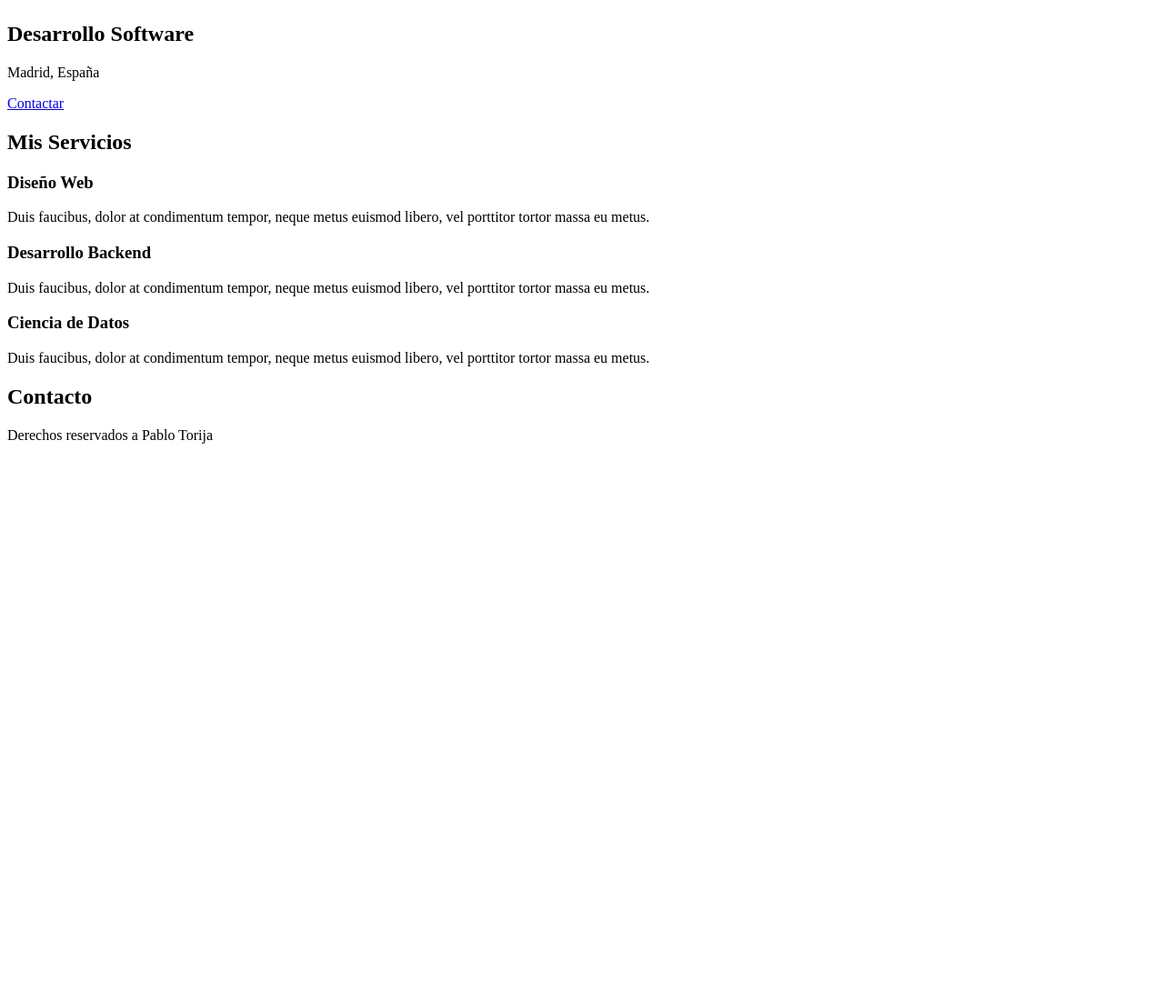
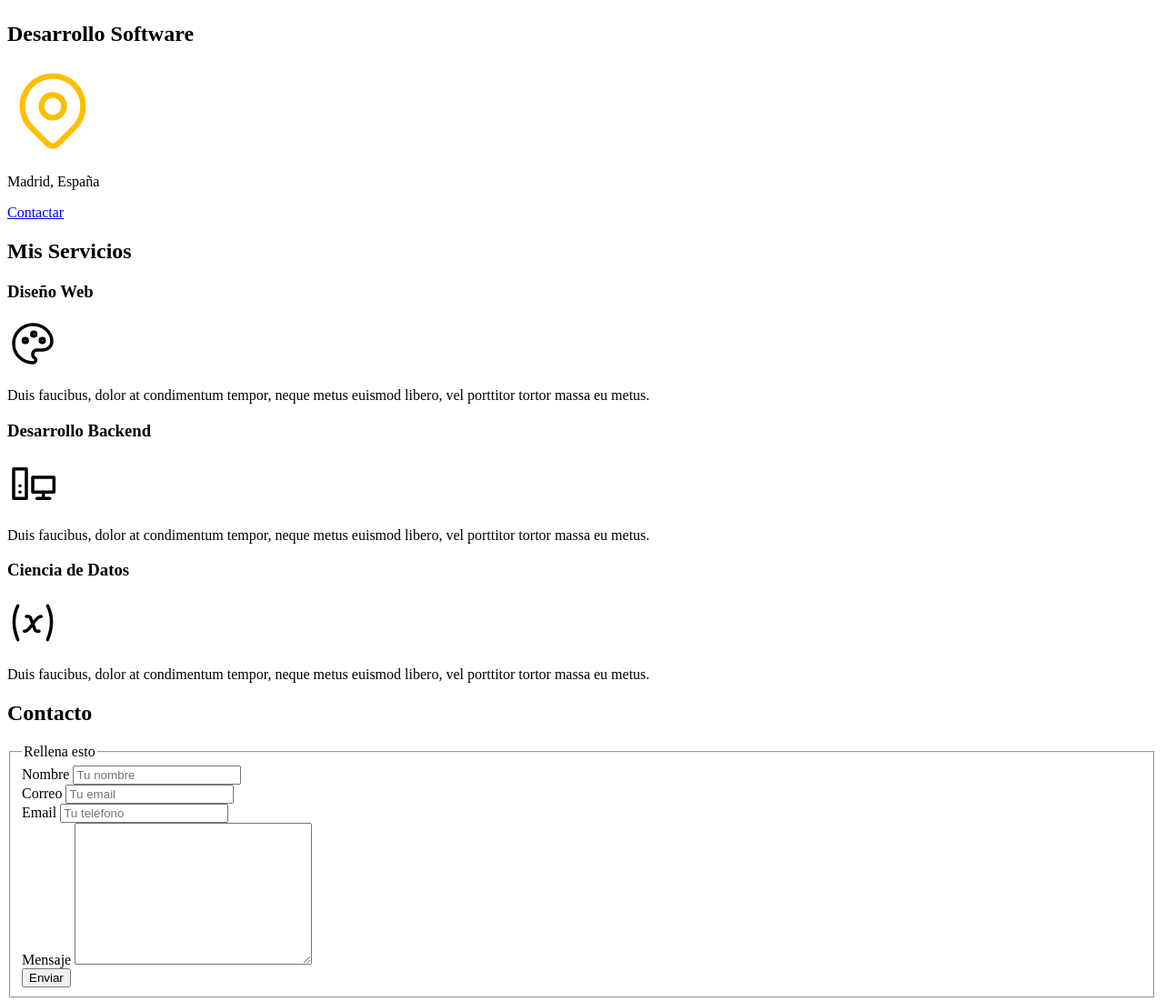
Before and after one commit to ptorija/Portfolio, a plain HTML site: page index.html in a window 1280 px wide. Shown: the part 954-2055 px from the top of the page at 91% size. Before the commit the page ends 1458 px from the top, so only its background shows below. Drawn offline with Linux system fonts and the light colour scheme.

Commit message:
html terminado

```diff
--- a/index.html
+++ b/index.html
@@ -17,11 +17,31 @@
       <a href="#">Clientes</a>
       <a href="#">Contacto</a>
 
-        <img src="hero.jpg">
+      <img src="img/hero.jpg" />
     </nav>
 
     <section>
       <h2>Desarrollo Software</h2>
+
+      <svg
+        xmlns="http://www.w3.org/2000/svg"
+        class="icon icon-tabler icon-tabler-map-pin"
+        width="100"
+        height="100"
+        viewBox="0 0 24 24"
+        stroke-width="1.5"
+        stroke="#ffbf00"
+        fill="none"
+        stroke-linecap="round"
+        stroke-linejoin="round"
+      >
+        <path stroke="none" d="M0 0h24v24H0z" fill="none" />
+        <path d="M9 11a3 3 0 1 0 6 0a3 3 0 0 0 -6 0" />
+        <path
+          d="M17.657 16.657l-4.243 4.243a2 2 0 0 1 -2.827 0l-4.244 -4.243a8 8 0 1 1 11.314 0z"
+        />
+      </svg>
+
       <p>Madrid, España</p>
 
       <a href="#">Contactar</a>
@@ -32,31 +52,84 @@
 
       <section>
         <h3>Diseño Web</h3>
+        <svg xmlns="http://www.w3.org/2000/svg" class="icon icon-tabler icon-tabler-palette" width="56" height="56" viewBox="0 0 24 24" stroke-width="1.5" stroke="#000000" fill="none" stroke-linecap="round" stroke-linejoin="round">
+            <path stroke="none" d="M0 0h24v24H0z" fill="none"/>
+            <path d="M12 21a9 9 0 0 1 0 -18c4.97 0 9 3.582 9 8c0 1.06 -.474 2.078 -1.318 2.828c-.844 .75 -1.989 1.172 -3.182 1.172h-2.5a2 2 0 0 0 -1 3.75a1.3 1.3 0 0 1 -1 2.25" />
+            <path d="M8.5 10.5m-1 0a1 1 0 1 0 2 0a1 1 0 1 0 -2 0" />
+            <path d="M12.5 7.5m-1 0a1 1 0 1 0 2 0a1 1 0 1 0 -2 0" />
+            <path d="M16.5 10.5m-1 0a1 1 0 1 0 2 0a1 1 0 1 0 -2 0" />
+          </svg>
         <p>
-          Duis faucibus, dolor at condimentum tempor, neque metus euismod libero,
-          vel porttitor tortor massa eu metus.
+          Duis faucibus, dolor at condimentum tempor, neque metus euismod
+          libero, vel porttitor tortor massa eu metus.
         </p>
       </section>
 
       <section>
         <h3>Desarrollo Backend</h3>
+        <svg xmlns="http://www.w3.org/2000/svg" class="icon icon-tabler icon-tabler-devices-pc" width="56" height="56" viewBox="0 0 24 24" stroke-width="1.5" stroke="#000000" fill="none" stroke-linecap="round" stroke-linejoin="round">
+            <path stroke="none" d="M0 0h24v24H0z" fill="none"/>
+            <path d="M3 5h6v14h-6z" />
+            <path d="M12 9h10v7h-10z" />
+            <path d="M14 19h6" />
+            <path d="M17 16v3" />
+            <path d="M6 13v.01" />
+            <path d="M6 16v.01" />
+          </svg>
         <p>
-          Duis faucibus, dolor at condimentum tempor, neque metus euismod libero,
-          vel porttitor tortor massa eu metus.
+          Duis faucibus, dolor at condimentum tempor, neque metus euismod
+          libero, vel porttitor tortor massa eu metus.
         </p>
       </section>
 
       <section>
         <h3>Ciencia de Datos</h3>
+        <svg xmlns="http://www.w3.org/2000/svg" class="icon icon-tabler icon-tabler-variable" width="56" height="56" viewBox="0 0 24 24" stroke-width="1.5" stroke="#000000" fill="none" stroke-linecap="round" stroke-linejoin="round">
+            <path stroke="none" d="M0 0h24v24H0z" fill="none"/>
+            <path d="M5 4c-2.5 5 -2.5 10 0 16m14 -16c2.5 5 2.5 10 0 16m-10 -11h1c1 0 1 1 2.016 3.527c.984 2.473 .984 3.473 1.984 3.473h1" />
+            <path d="M8 16c1.5 0 3 -2 4 -3.5s2.5 -3.5 4 -3.5" />
+          </svg>
         <p>
-          Duis faucibus, dolor at condimentum tempor, neque metus euismod libero,
-          vel porttitor tortor massa eu metus.
+          Duis faucibus, dolor at condimentum tempor, neque metus euismod
+          libero, vel porttitor tortor massa eu metus.
         </p>
       </section>
     </main>
 
     <section>
       <h2>Contacto</h2>
+
+      <form>
+        <fieldset>
+            <legend>Rellena esto</legend>
+
+            <div>
+                <label>Nombre</label>
+                <input type="text" placeholder="Tu nombre">
+            </div>
+
+            <div>
+                <label>Correo</label>
+                <input type="email" placeholder="Tu email">
+            </div>
+
+            <div>
+                <label>Email</label>
+                <input type="tel" placeholder="Tu teléfono">
+            </div>
+
+            <div>
+                <label>Mensaje</label>
+                <textarea name="" id="" cols="30" rows="10"></textarea>
+            </div>
+
+            <input type="submit" value="Enviar">
+
+
+        </fieldset>
+
+        <label for="Nombre"></label>
+      </form>
     </section>
 
     <footer>
```
Also changed, not shown: img/hero.jpg (renamed from hero.jpg). Lines whose indentation alone changed are shown as unchanged.
